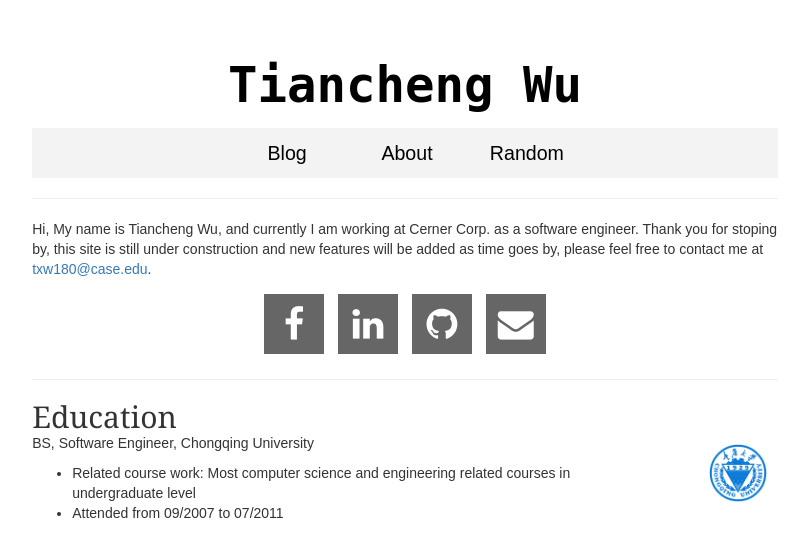
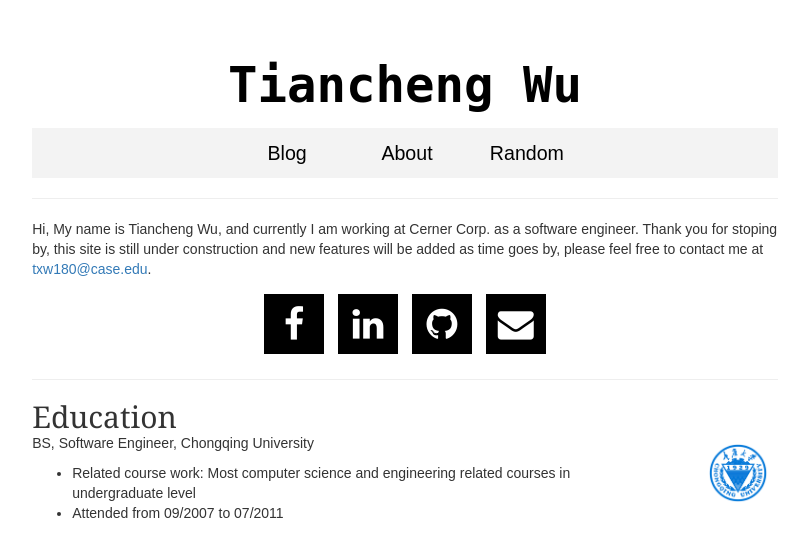
Before and after one commit to ilikeeatingrice/myBlog, a Flask app: page /about in a window 1280 px wide. Shown: the top 533 px of the page, without its empty margins (235-1044 px from the left). Run offline with Flask 2, Linux system fonts and the light colour scheme; some libraries are stand-ins or nearby versions.

Commit message:
ui update

```diff
--- a/static/style.css
+++ b/static/style.css
@@ -21,7 +21,7 @@ h1 a         { color:black; text-decoration:none; }
       .time           {color: #AFAFAF}
       #site_title {font-weight: bold;margin-bottom: 0.3em;    border-bottom: 0px; font-size: 3.5em;text-align: center;}
       .error          { background: #f0d6d6; padding: 0.5em; }
-      .entry_title {font-weight: bold;}
+      .entry_title {font-weight: bold;margin-top: 5px}
       .read_more {font-weight: bold; color:black;}
       .pagination-page-info {
         padding: .6em;
@@ -143,7 +143,7 @@ ssn link
 .icon-link {
   width: 60px;
   height: 60px;
-  background-color: #666;
+  background-color: black;
   line-height: 60px;
   text-align: center;
   vertical-align: middle;
```
